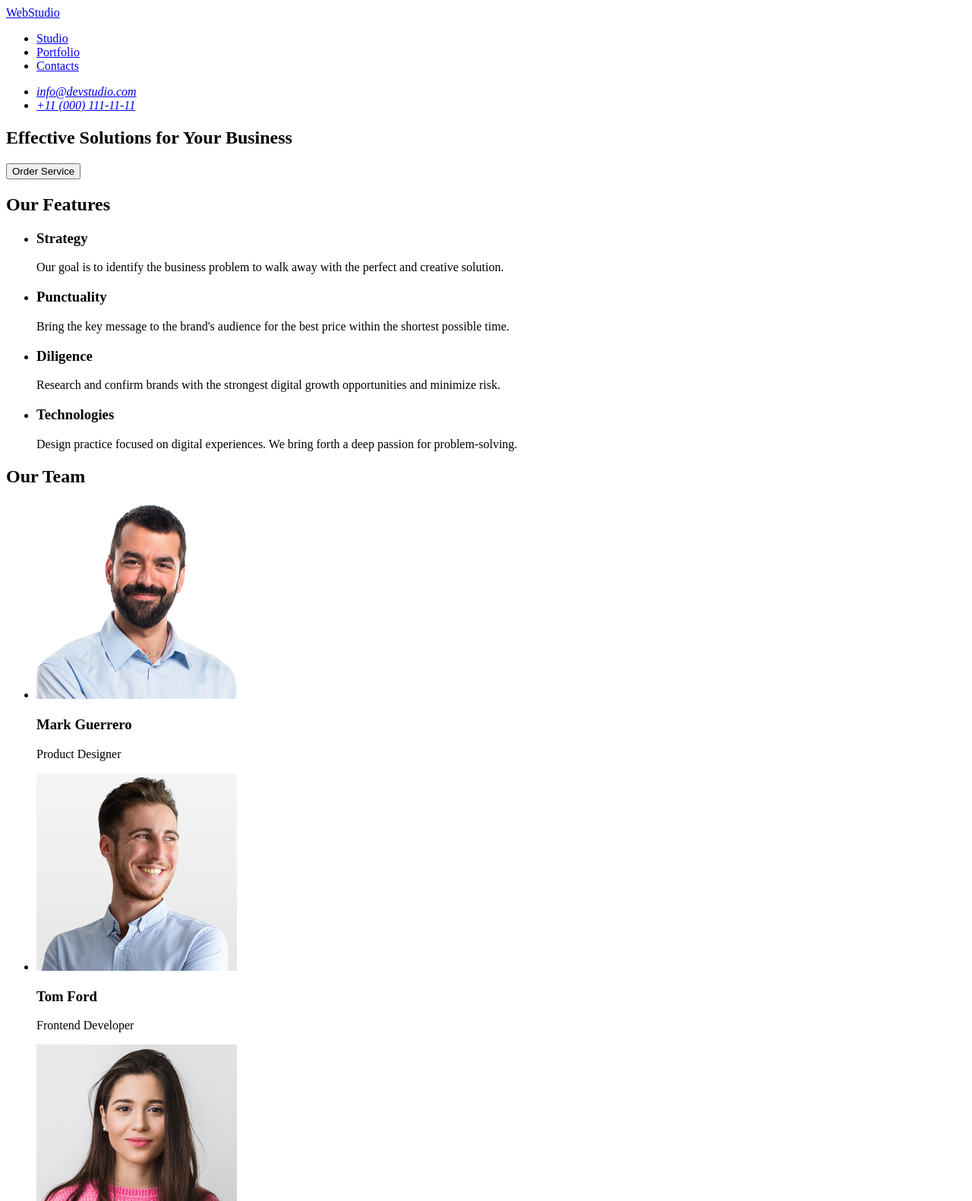
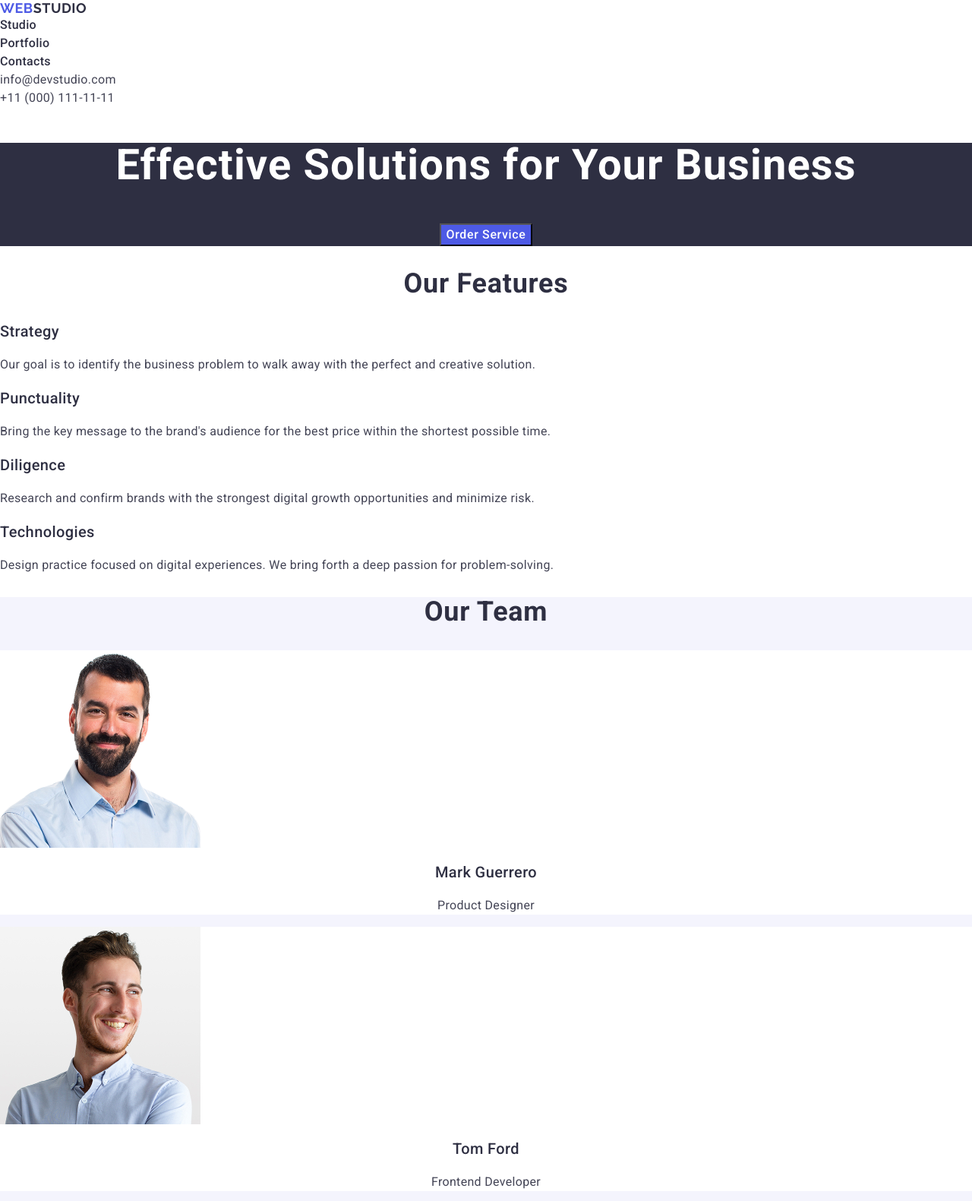
Before and after one commit to XNetwixX/goit-markup-hw-02, a plain HTML site: page index.html in a window 1280 px wide. Shown: the top 1581 px of the page at 76% size. Drawn offline with nearby package versions, Linux system fonts and the light colour scheme.

Commit message:
Add HW2 markup and styles

```diff
--- /dev/null
+++ b/css/styles.css
@@ -0,0 +1,164 @@
+body {
+    font-family: "Roboto", sans-serif;
+    color: #434455;
+    background-color: #ffffff;
+}
+
+ul {
+    list-style: none;
+    margin: 0;
+    padding: 0;
+}
+
+a {
+    text-decoration: none;
+}
+
+img {
+    display: block;
+}
+
+/* ===== HEADER ===== */
+
+.logo {
+    font-family: "Raleway", sans-serif;
+    font-size: 18px;
+    font-weight: 700;
+    line-height: 1.17;
+    letter-spacing: 0.03em;
+    text-transform: uppercase;
+    color: #4d5ae5;
+}
+
+.logo-accent {
+    color: #2e2f42;
+}
+
+.nav-link {
+    font-size: 16px;
+    font-weight: 500;
+    line-height: 1.5;
+    letter-spacing: 0.02em;
+    color: #2e2f42;
+}
+
+.nav-link:hover,
+.nav-link:focus {
+    color: #404bbf;
+}
+
+.contacts {
+    font-style: normal;
+}
+
+.contacts-link {
+    font-size: 16px;
+    line-height: 1.5;
+    letter-spacing: 0.02em;
+    color: #434455;
+}
+
+.contacts-link:hover,
+.contacts-link:focus {
+    color: #404bbf;
+}
+
+/* ===== HERO ===== */
+
+.hero {
+    background-color: #2e2f42;
+    text-align: center;
+}
+
+.hero-title {
+    font-size: 56px;
+    font-weight: 700;
+    line-height: 1.07;
+    letter-spacing: 0.02em;
+    color: #ffffff;
+}
+
+.hero-button {
+    cursor: pointer;
+    font-size: 16px;
+    font-weight: 500;
+    line-height: 1.5;
+    letter-spacing: 0.04em;
+    background-color: #4d5ae5;
+    color: #ffffff;
+}
+
+.hero-button:hover,
+.hero-button:focus {
+    background-color: #404bbf;
+}
+
+/* ===== FEATURES ===== */
+
+section h2 {
+    font-size: 36px;
+    font-weight: 700;
+    line-height: 1.11;
+    letter-spacing: 0.02em;
+    color: #2e2f42;
+    text-align: center;
+}
+
+section h3 {
+    font-size: 20px;
+    font-weight: 500;
+    line-height: 1.2;
+    letter-spacing: 0.02em;
+    color: #2e2f42;
+}
+
+section p {
+    font-size: 16px;
+    line-height: 1.5;
+    letter-spacing: 0.02em;
+}
+
+/* ===== TEAM ===== */
+
+.team {
+    background-color: #f4f4fd;
+}
+
+.team li {
+    background-color: #ffffff;
+}
+
+.team h3 {
+    text-align: center;
+}
+
+.team p {
+    text-align: center;
+}
+
+/* ===== PORTFOLIO ===== */
+
+#portfolio h3 {
+    font-size: 20px;
+    font-weight: 500;
+    line-height: 1.2;
+    letter-spacing: 0.02em;
+    color: #2e2f42;
+}
+
+/* ===== FOOTER ===== */
+
+.footer {
+    background-color: #2e2f42;
+}
+
+.footer .logo-accent {
+    color: #f4f4fd;
+}
+
+.footer p {
+    font-size: 16px;
+    line-height: 1.5;
+    letter-spacing: 0.02em;
+    color: #f4f4fd;
+}
--- a/index.html
+++ b/index.html
@@ -3,30 +3,39 @@
 <head>
     <meta charset="UTF-8">
     <title>WebStudio</title>
+    <link rel="preconnect" href="https://fonts.googleapis.com">
+    <link rel="preconnect" href="https://fonts.gstatic.com" crossorigin>
+    <link href="https://fonts.googleapis.com/css2?family=Raleway:wght@700&family=Roboto:wght@400;500;700&display=swap" rel="stylesheet">
+    <link rel="stylesheet" href="https://cdnjs.cloudflare.com/ajax/libs/modern-normalize/2.0.0/modern-normalize.min.css">
+    <link rel="stylesheet" href="./css/styles.css">
 </head>
 <body>
-    <header>
-        <a href="./index.html">WebStudio</a>
-        <nav>
-            <ul>
-                <li><a href="./index.html">Studio</a></li>
-                <li><a href="#portfolio">Portfolio</a></li>
-                <li><a href="#contacts">Contacts</a></li>
+    <header class="header">
+        <a href="./index.html" class="logo">Web<span class="logo-accent">Studio</span>
+        </a>
+
+        <nav class="nav">
+            <ul class="nav-list">
+                <li><a href="./index.html" class="nav-link">Studio</a></li>
+                <li><a href="#portfolio" class="nav-link">Portfolio</a></li>
+                <li><a href="#contacts" class="nav-link">Contacts</a></li>
             </ul>
         </nav>
 
-        <address>
-            <ul>
-                <li><a href="mailto:info@devstudio.com">info@devstudio.com</a></li>
-                <li><a href="tel:+110001111111">+11 (000) 111-11-11</a></li>
+        <address class="contacts">
+            <ul class="contacts-list">
+                <li><a href="mailto:info@devstudio.com" class="contacts-link">info@devstudio.com</a></li>
+                <li><a href="tel:+110001111111" class="contacts-link">+11 (000) 111-11-11</a></li>
             </ul>
         </address>
+
     </header>
     <main>
-        <section>
-            <h1>Effective Solutions for Your Business</h1>
-            <button type="button">Order Service</button>
+        <section class="hero">
+            <h1 class="hero-title">Effective Solutions for Your Business</h1>
+            <button type="button" class="hero-button">Order Service</button>
         </section>
+
 
         <section>
             <h2>Our Features</h2>
@@ -49,18 +58,18 @@
                 </li>
             </ul>
         </section>
-        <section>
+        <section class="team">
             <h2>Our Team</h2>
             <ul>
                 <li>
-                    <img src="images/mark.jpg"
+                    <img src="./images/mark.jpg"
                     alt="Mark Guerrero"
                     width="264">
                     <h3>Mark Guerrero</h3>
                     <p>Product Designer</p>
                 </li>
                 <li>
-                    <img src="images/tom.jpg"
+                    <img src="./images/tom.jpg"
                     alt="Tom Ford"
                     width="264"
                     >
@@ -68,7 +77,7 @@
                     <p>Frontend Developer</p>
                 </li>
                 <li>
-                    <img src="images/camila.jpg"
+                    <img src="./images/camila.jpg"
                     alt="Camila Garcia"
                     width="264"
                     >
@@ -76,7 +85,7 @@
                     <p>Marketing</p>
                 </li>
                 <li>
-                    <img src="images/danya.jpg"
+                    <img src="./images/danya.jpg"
                     alt="Daniel Wilson"
                     width="264"
                     >
@@ -85,9 +94,46 @@
                 </li>
             </ul>
         </section>
+        <section id="portfolio">
+            <h2>Our Portfolio</h2>
+            <ul>
+                <li>
+                    <img src="./images/portfolio-1.jpg" alt="Banking App" width="360" />
+                    <h3>Banking App</h3>
+                    <p>App</p>
+                </li>
+                <li>
+                    <img src="./images/portfolio-2.jpg" alt="Cashless Payment" width="360" />
+                    <h3>Cashless Payment</h3>
+                    <p>Marketing</p>
+                </li>
+                <li>
+                    <img src="./images/portfolio-3.jpg" alt="Meditation App" width="360" />
+                    <h3>Meditation App</h3>
+                    <p>App</p>
+                </li>
+                <li>
+                    <img src="./images/portfolio-4.jpg" alt="Taxi Service" width="360" />
+                    <h3>Taxi Service</h3>
+                    <p>Marketing</p>
+                </li>
+                <li>
+                    <img src="./images/portfolio-5.jpg" alt="Screen Illustrations" width="360" />
+                    <h3>Screen Illustrations</h3>
+                    <p>Design</p>
+                </li>
+                <li>
+                    <img src="./images/portfolio-6.jpg" alt="Online Courses" width="360" />
+                    <h3>Online Courses</h3>
+                    <p>Marketing</p>
+                </li>
+            </ul>
+        </section>
     </main>
-    <footer>
-        <a href="./index.html">WebStudio</a>
+    <footer class="footer">
+        <a href="./index.html" class="logo">Web<span class="logo-accent">Studio</span>
+        </a>
+
         <p>Increase the flow of customers and sales for your business with digital marketing &amp; growth solutions.</p>
     </footer>
 </body>
```
Also changed, not shown: images/portfolio-1.jpg (added), images/portfolio-2.jpg (added), images/portfolio-3.jpg (added), images/portfolio-4.jpg (added), images/portfolio-5.jpg (added), images/portfolio-6.jpg (added).
